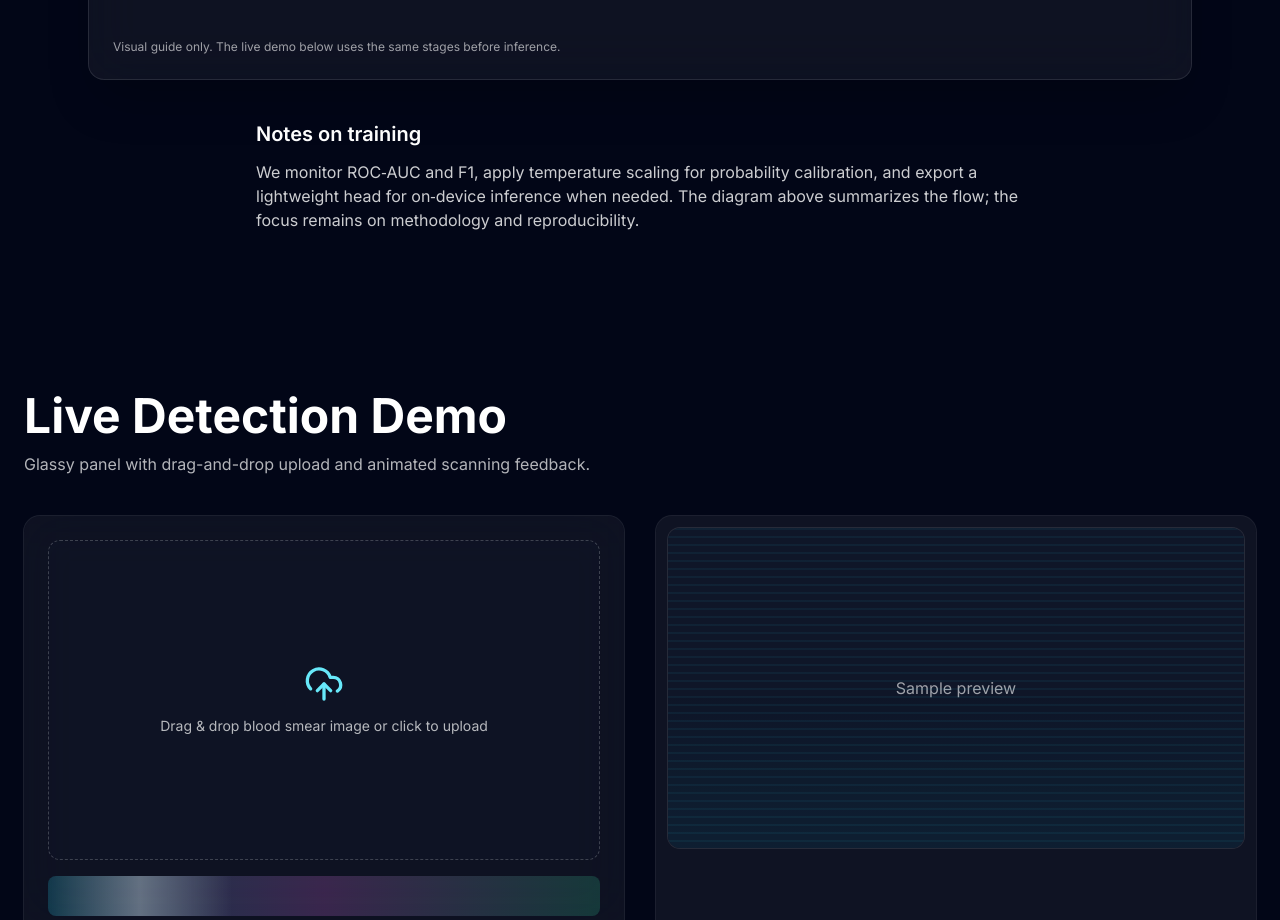
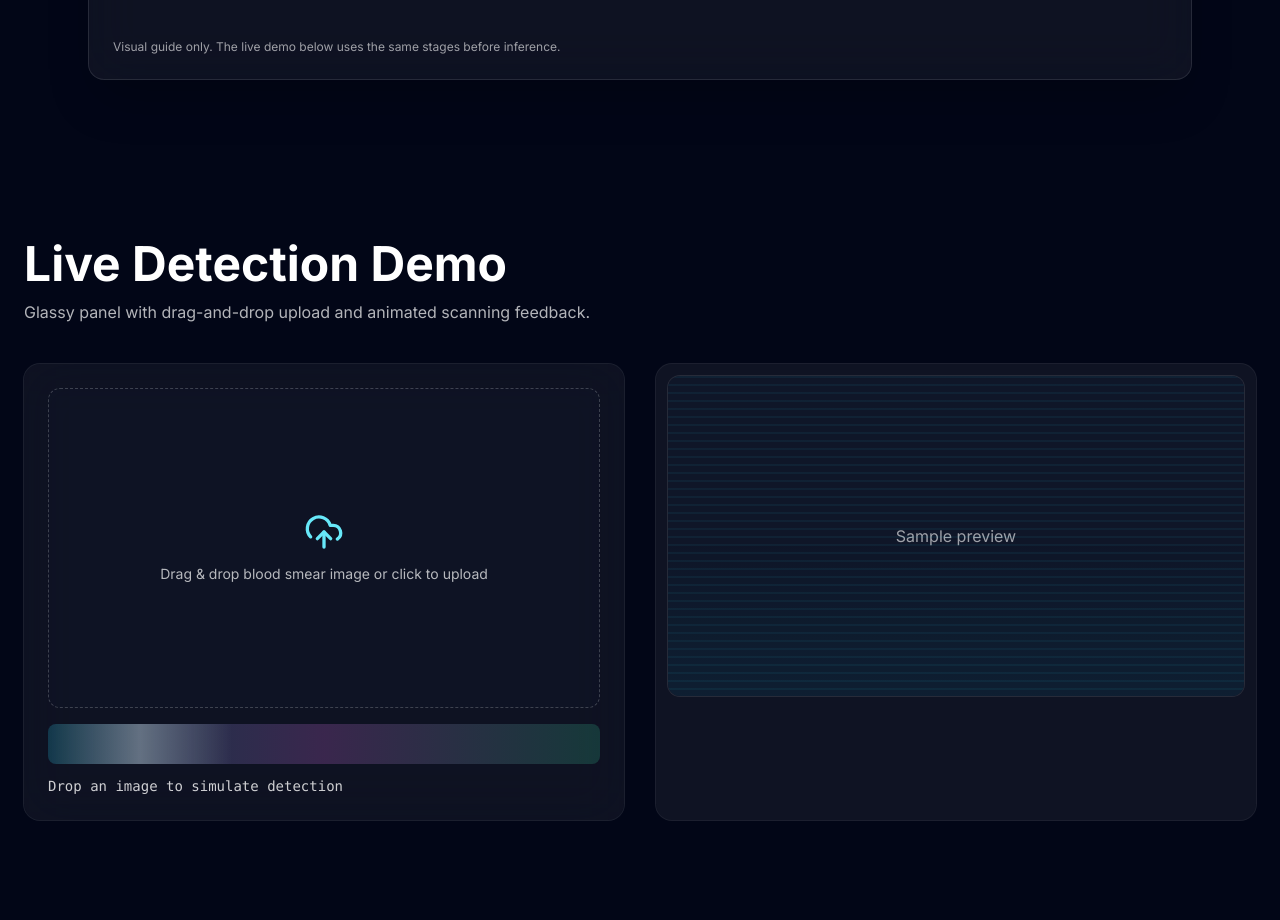
Before and after one commit to sarigama-yerra/frontend-repo_tz7c10xs_vy2uek, a React (Vite) app: page / in a window 1280 px wide. Shown: the part 2540-3460 px from the top of the page. Built offline with nearby package versions, Linux system fonts and the light colour scheme; a web font is replaced by a local one.

Commit message:
Update project prj_tz7c10xs - 2025-11-19T15:13:04.131Z

```diff
--- a/src/components/ModelShowcase.jsx
+++ b/src/components/ModelShowcase.jsx
@@ -120,28 +120,6 @@ export default function ModelShowcase(){
             Visual guide only. The live demo below uses the same stages before inference.
           </p>
         </motion.div>
-
-        {/* Notes */}
-        <div className="mt-10 mx-auto max-w-3xl">
-          <motion.h3
-            initial={{opacity:0,y:6}}
-            whileInView={{opacity:1,y:0}}
-            viewport={{once:true}}
-            transition={{duration:.5}}
-            className="text-lg md:text-xl font-semibold text-white"
-          >
-            Notes on training
-          </motion.h3>
-          <motion.p
-            initial={{opacity:0,y:6}}
-            whileInView={{opacity:1,y:0}}
-            viewport={{once:true}}
-            transition={{duration:.5, delay:.05}}
-            className="mt-3 text-white/80"
-          >
-            We monitor ROC‑AUC and F1, apply temperature scaling for probability calibration, and export a lightweight head for on‑device inference when needed. The diagram above summarizes the flow; the focus remains on methodology and reproducibility.
-          </motion.p>
-        </div>
       </div>
     </section>
   )
```
Also changed, not shown: 1 other file (tests, documents, lock files or other folders).
